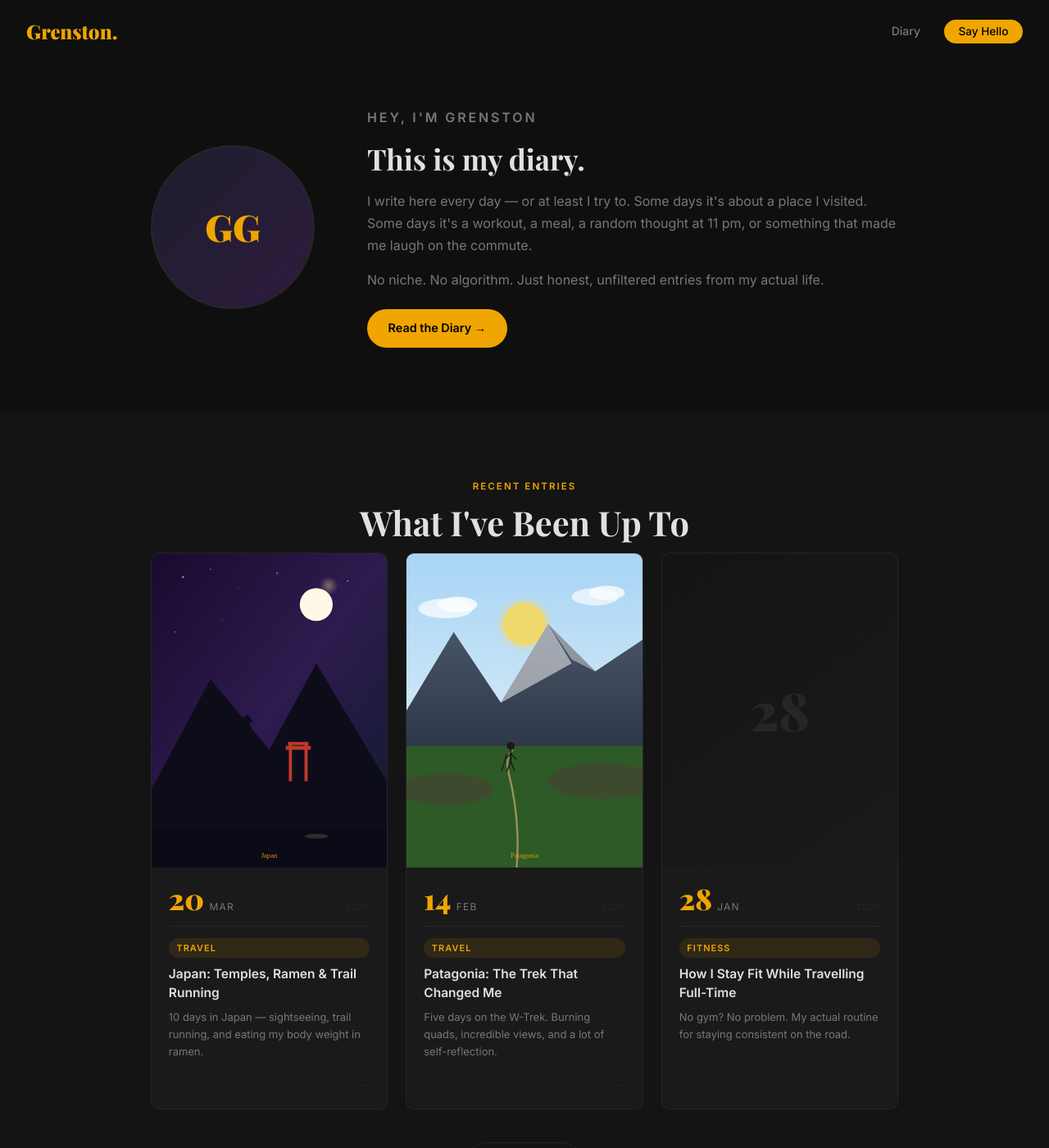
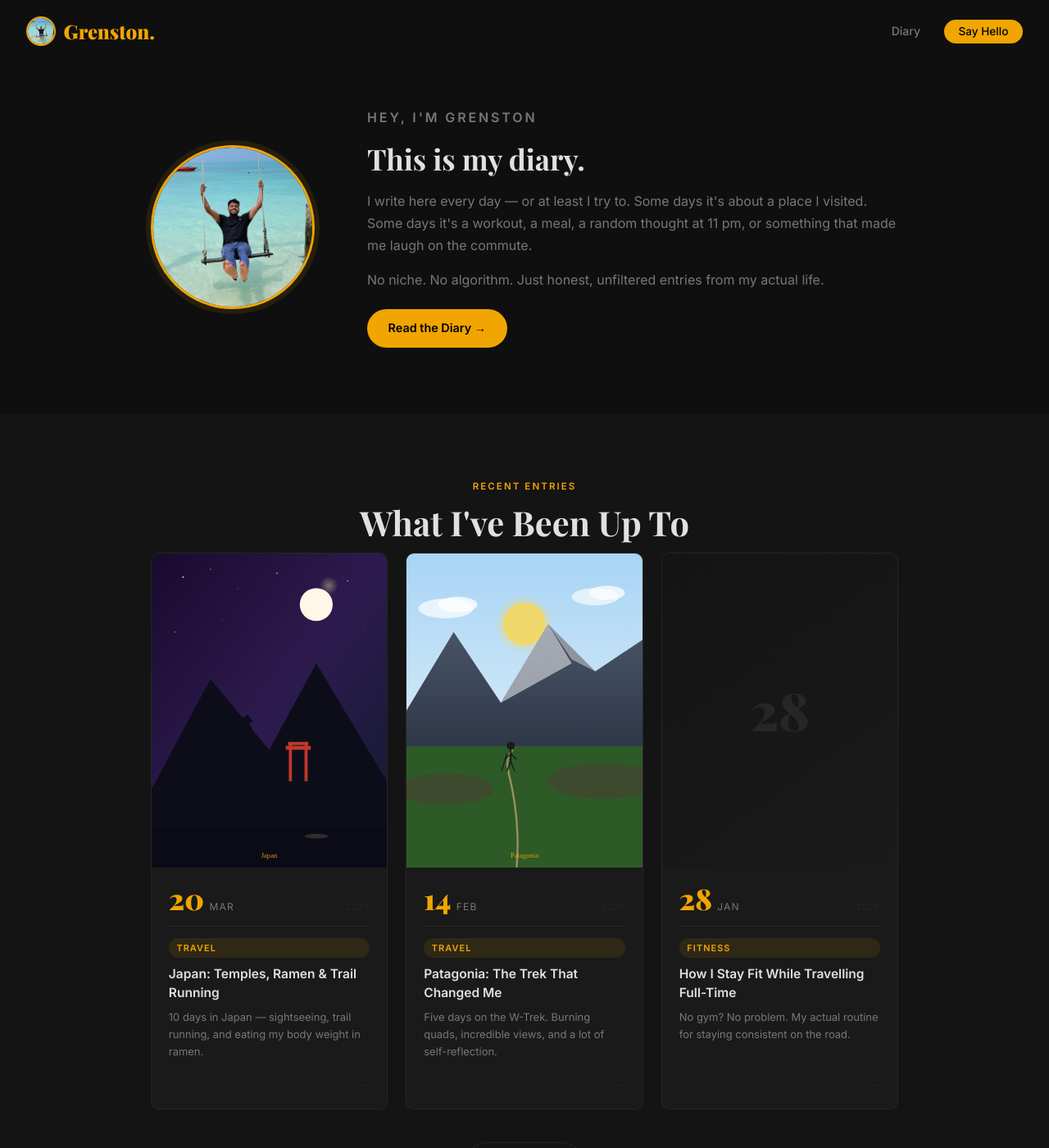
Before and after one commit to gr-10/gr-10.github.io, a Jekyll site: the page built from index.html, in a window 1280 px wide and 1400 px high. Shown: the whole window at 82% size. Built offline with Jekyll 4.4.1, drawn with Linux system fonts in a browser that asks for light colours; the list of posts is cut into pages by our own code.

Commit message:
profile pic added

```diff
--- a/_config.yml
+++ b/_config.yml
@@ -9,6 +9,7 @@ baseurl: ""
 author:
   name: Grenston George
   email: ""
+  avatar: /assets/images/profile.jpg
   instagram: "gr10.life"
   strava: "2047574881"
 
--- a/_includes/nav.html
+++ b/_includes/nav.html
@@ -1,5 +1,10 @@
 <nav class="navbar" id="navbar">
-  <a class="nav-logo" href="{{ '/' | relative_url }}">Grenston.</a>
+  <a class="nav-logo" href="{{ '/' | relative_url }}">
+    {% if site.author.avatar %}
+      <img src="{{ site.author.avatar | relative_url }}" alt="{{ site.author.name }}" class="nav-avatar">
+    {% endif %}
+    <span class="nav-logo-text">Grenston.</span>
+  </a>
 
   <button class="nav-toggle" id="navToggle" aria-label="Toggle menu" aria-expanded="false">
     <span></span><span></span><span></span>
--- a/assets/css/main.css
+++ b/assets/css/main.css
@@ -93,10 +93,28 @@ a { color: inherit; text-decoration: none; }
   border-bottom: 1px solid var(--clr-border);
 }
 .nav-logo {
+  display: flex;
+  align-items: center;
+  gap: 0.6rem;
+  text-decoration: none;
+}
+.nav-logo-text {
   font-family: var(--font-display);
   font-size: 1.5rem;
   font-weight: 900;
   color: var(--clr-accent);
+}
+.nav-avatar {
+  width: 36px;
+  height: 36px;
+  border-radius: 50%;
+  object-fit: cover;
+  border: 2px solid var(--clr-accent);
+  flex-shrink: 0;
+  transition: box-shadow var(--transition);
+}
+.nav-logo:hover .nav-avatar {
+  box-shadow: 0 0 0 3px rgba(240,165,0,.35);
 }
 .nav-links {
   list-style: none;
@@ -143,6 +161,15 @@ a { color: inherit; text-decoration: none; }
   grid-template-columns: 200px 1fr;
   gap: 4rem;
   align-items: center;
+}
+.about-avatar {
+  width: 200px;
+  height: 200px;
+  border-radius: 50%;
+  object-fit: cover;
+  border: 3px solid var(--clr-accent);
+  box-shadow: 0 0 0 6px rgba(240,165,0,.1);
+  display: block;
 }
 .about-img-placeholder {
   width: 200px;
@@ -679,6 +706,7 @@ a { color: inherit; text-decoration: none; }
 @media (max-width: 700px) {
   .two-col { grid-template-columns: 1fr; gap: 2rem; text-align: center; }
   .about-img-placeholder { margin: 0 auto; }
+  .about-avatar { margin: 0 auto; }
   .navbar { padding: 1rem 1.2rem; }
   .nav-links {
     position: fixed;
--- a/index.html
+++ b/index.html
@@ -7,7 +7,11 @@ title: Home
 <section class="section about about--page" id="about">
   <div class="container two-col">
     <div class="about-image-wrap fade-up">
-      <div class="about-img-placeholder"><span>GG</span></div>
+      {% if site.author.avatar %}
+        <img src="{{ site.author.avatar | relative_url }}" alt="{{ site.author.name }}" class="about-avatar">
+      {% else %}
+        <div class="about-img-placeholder"><span>GG</span></div>
+      {% endif %}
     </div>
     <div class="about-text fade-up">
       <p class="section-label">Hey, I'm Grenston</p>
```
Also changed, not shown: assets/images/profile.jpg (added), 2 other files.
